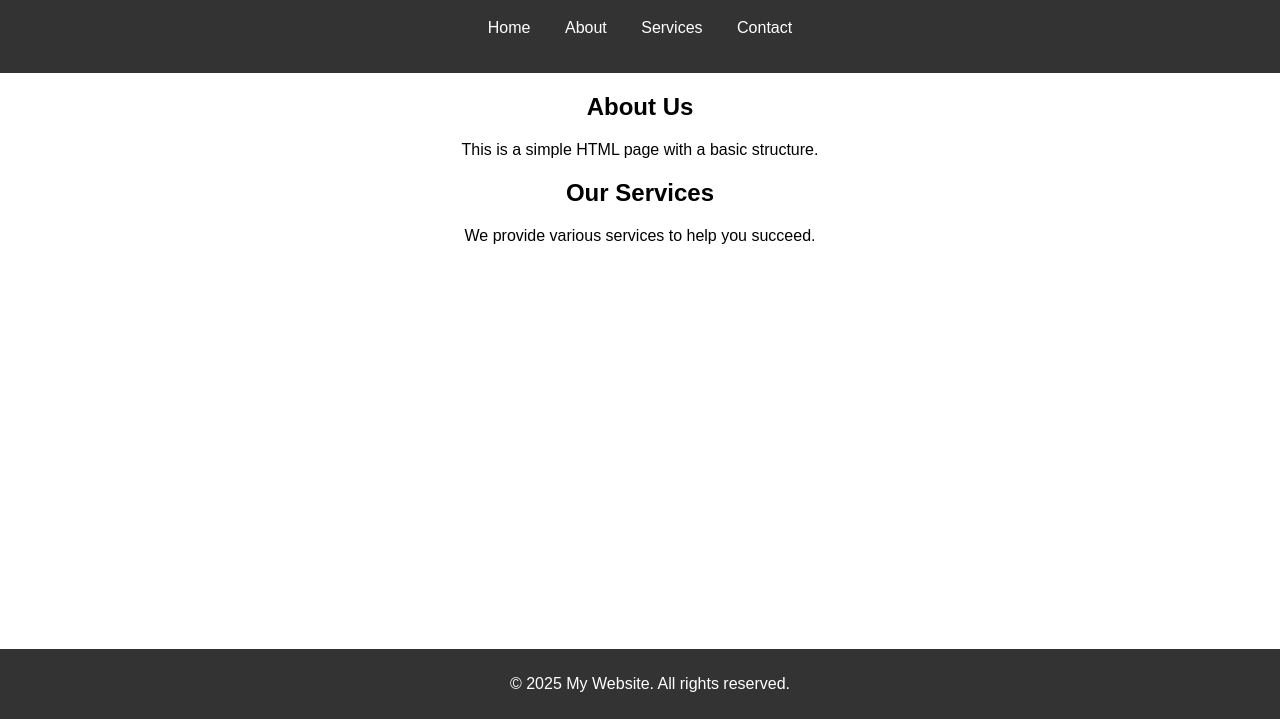
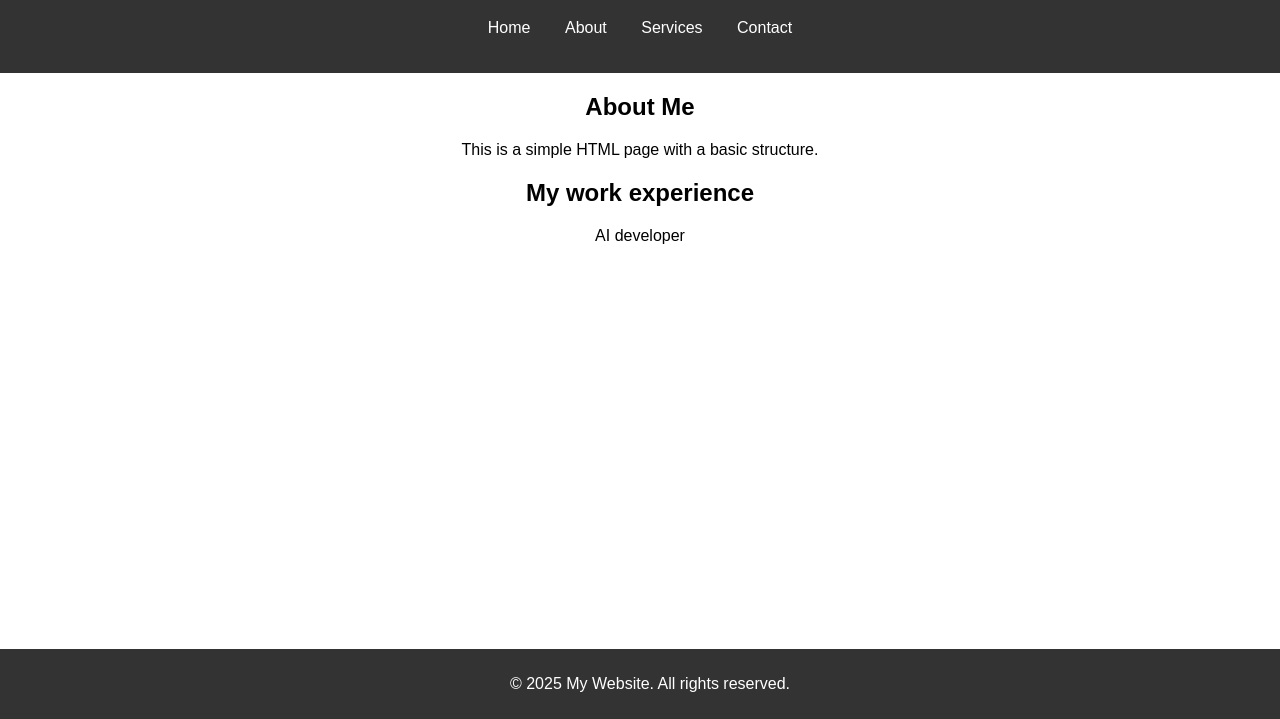
Before and after one commit to ZhuXiaohua11/My-Page, a plain HTML site: page index.htm in a window 1280 px wide. Shown: the part 81-800 px from the top of the page. Drawn offline with Linux system fonts and the light colour scheme.

Commit message:
Update index.htm

```diff
--- a/index.htm
+++ b/index.htm
@@ -22,13 +22,13 @@
 
     <main>
         <section>
-            <h2>About Us</h2>
+            <h2>About Me</h2>
             <p>This is a simple HTML page with a basic structure.</p>
         </section>
 
         <section>
-            <h2>Our Services</h2>
-            <p>We provide various services to help you succeed.</p>
+            <h2>My work experience</h2>
+            <p> AI developer</p>
         </section>
     </main>
 
```
